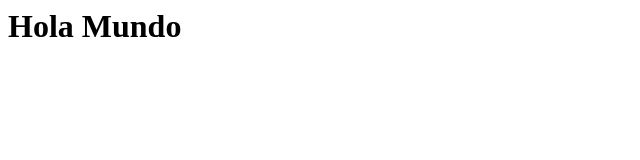
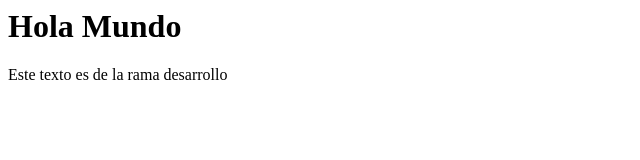
Before and after one commit to tirado0804-pixel/mi-proyecto-web, a plain HTML site: page index.html in a window 1280 px wide. Shown: the whole page, without its empty margins (0-640 px from the left). Drawn offline with Linux system fonts and the light colour scheme.

Commit message:
Agregar parrafo en rama desarrollo

```diff
--- a/index.html
+++ b/index.html
@@ -1 +1,2 @@
 <h1>Hola Mundo</h1>
+<p>Este texto es de la rama desarrollo</p>
```
